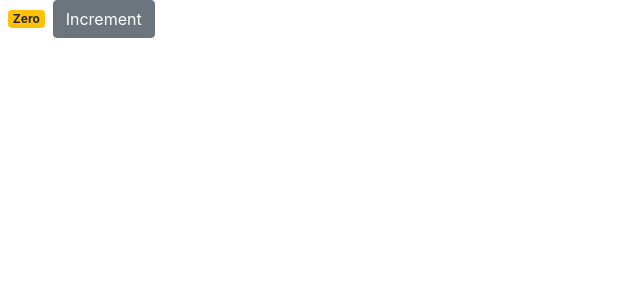
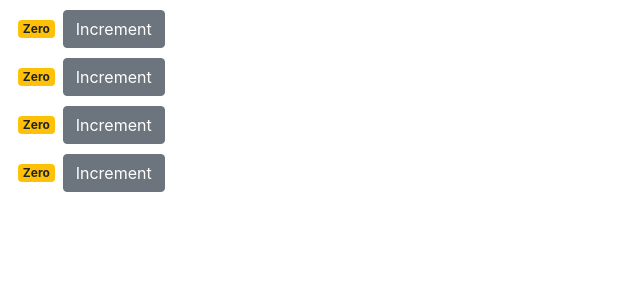
Before and after one commit to VisheshSingh/react-snippets, a React (Create React App) app: page / in a window 1280 px wide. Shown: the top 300 px of the page, without its empty margins (0-640 px from the left). Built offline with nearby package versions, Linux system fonts and the light colour scheme.

Commit message:
Nesting components

```diff
--- a/src/components/counter.jsx
+++ b/src/components/counter.jsx
@@ -25,7 +25,7 @@
 
   render() {
     return (
-      <React.Fragment>
+      <div style={{ margin: "10px" }}>
         <span className={this.renderClasses()}>{this.formatCount()}</span>
         <button
           onClick={() => {
@@ -35,7 +35,7 @@
         >
           Increment
         </button>
-      </React.Fragment>
+      </div>
     );
   }
 }
--- /dev/null
+++ b/src/components/counters.jsx
@@ -0,0 +1,24 @@
+import React, { Component } from "react";
+import Counter from "./counter";
+
+class Counters extends Component {
+  state = {
+    counters: [
+      { id: 1, value: 0 },
+      { id: 2, value: 0 },
+      { id: 3, value: 0 },
+      { id: 4, value: 0 }
+    ]
+  };
+  render() {
+    return (
+      <div>
+        {this.state.counters.map(counter => (
+          <Counter key={counter.id} />
+        ))}
+      </div>
+    );
+  }
+}
+
+export default Counters;
--- a/src/index.js
+++ b/src/index.js
@@ -1,12 +1,12 @@
 import React from "react";
 import ReactDOM from "react-dom";
 import "./index.css";
-import App from "./App";
+// import App from "./App";
 import * as serviceWorker from "./serviceWorker";
 import "bootstrap/dist/css/bootstrap.css";
-import Counter from "./components/counter";
+import Counters from "./components/counters";
 
-ReactDOM.render(<Counter />, document.getElementById("root"));
+ReactDOM.render(<Counters />, document.getElementById("root"));
 
 // If you want your app to work offline and load faster, you can change
 // unregister() to register() below. Note this comes with some pitfalls.
```
